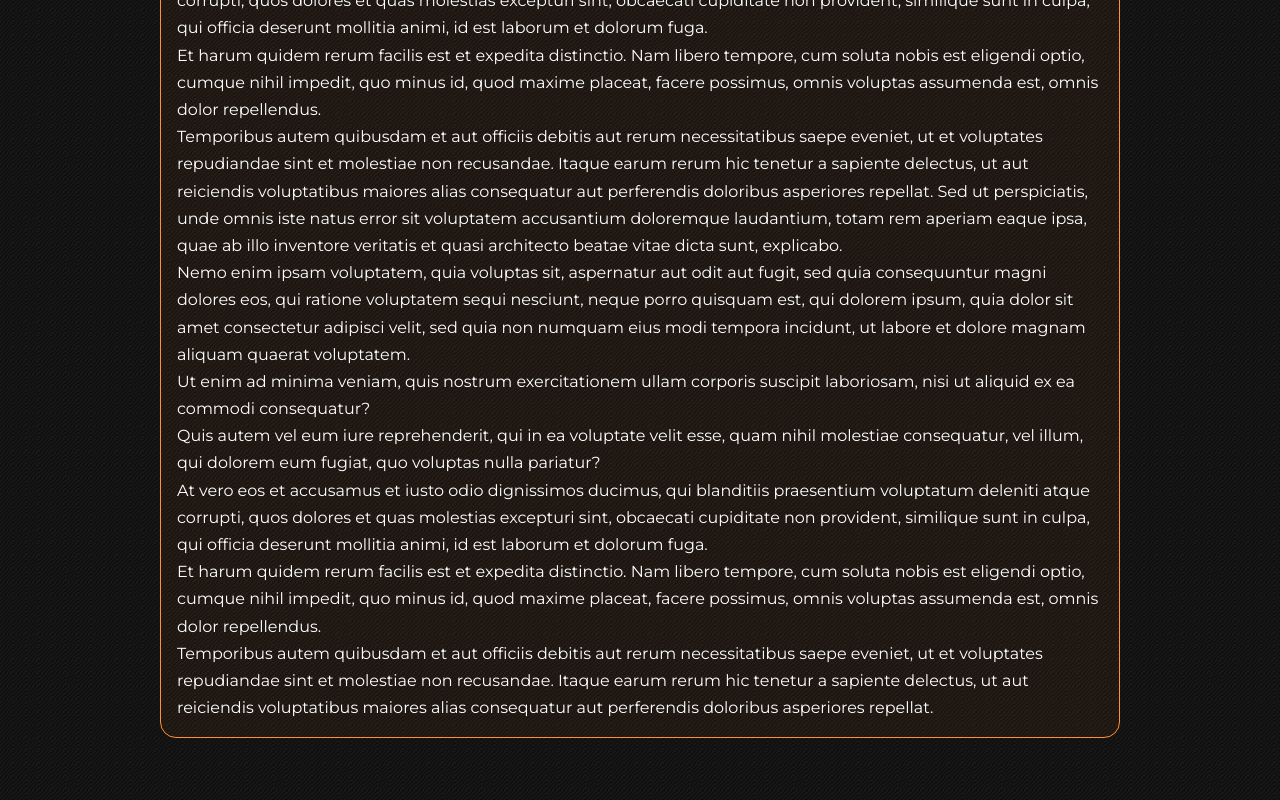
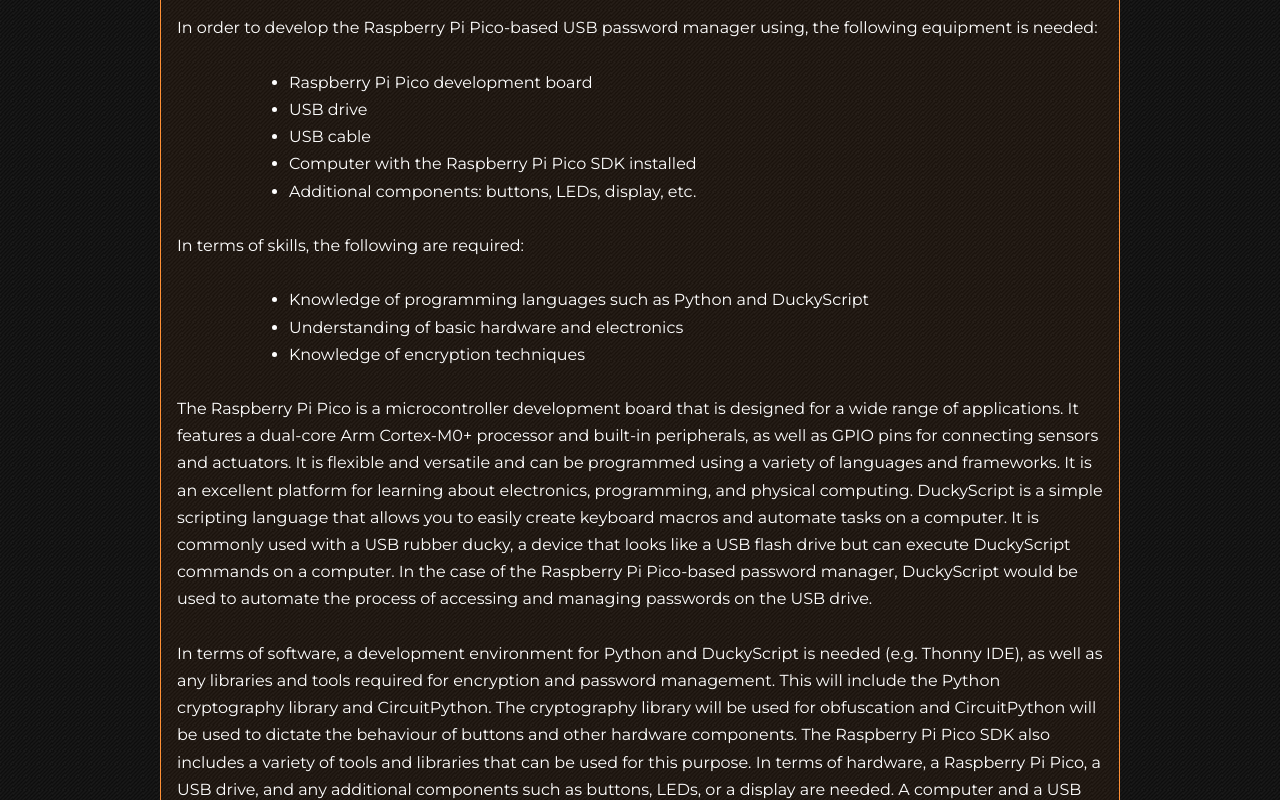
Before and after one commit to skdxxb95/skdxxb95, a React (Create React App) app: page / in a window 1280 px wide. Shown: the part 7400-8200 px from the top of the page. Built offline with nearby package versions, Linux system fonts and the light colour scheme.

Commit message:
Changed list styles, finished project idea and most features

```diff
--- a/src/components/footer/footer.css
+++ b/src/components/footer/footer.css
@@ -23,6 +23,7 @@
     justify-content: center;
     gap: 2rem;
     margin: 1rem auto 2rem;
+    list-style: none;
 }
 
 .footer__socials {
--- a/src/components/nav/nav.css
+++ b/src/components/nav/nav.css
@@ -21,6 +21,7 @@
     display: flex;
     color: var(--colour-light);
     font-size: 1.1rem;
+    list-style: none;
 }
 
 nav a:hover {
--- a/src/components/project_idea/ProjectIdea.jsx
+++ b/src/components/project_idea/ProjectIdea.jsx
@@ -11,59 +11,56 @@
         <div className="projectidea__content">
           <article className='projectidea__details'>
             <p>
-            Sed ut perspiciatis, unde omnis iste natus error sit voluptatem accusantium doloremque laudantium, totam rem aperiam eaque ipsa, quae ab illo inventore veritatis et quasi architecto beatae vitae dicta sunt, explicabo.
+            Introducing the Raspberry Pi Pico-based USB password manager. The Raspberry Pi Pico-based USB password manager is a compact and portable device that allows you to securely store and manage your passwords on a USB drive. Using DuckyScript, a simple scripting language, you can easily access your passwords from any computer. The Raspberry Pi Pico provides the power and versatility for this device, making it a convenient and effective solution for managing your passwords. In light of recent data breaches happening around the world, the development of a USB password manager can provide peace of mind and protect your sensitive information.
+            <br></br><br></br>
+            The primary motivation for using a Raspberry Pi Pico-based USB password manager over web-based password managers is the added security and control. With a USB password manager, your passwords are stored locally on a physical device, rather than on a remote server. This means that you have complete control over your password data and are not at risk of it being accessed by unauthorized individuals. Additionally, a USB password manager is portable and can be easily accessed from any computer, providing greater convenience than web-based password managers which require an internet connection. This can be particularly useful for people who have multiple online accounts and need to regularly access and update their passwords.
+            <br></br><br></br>
+            The local password manager would have a variety of features, depending on the specific implementation. The features of such a password manager would include:
+            <br></br><br></br>
+          </p>
+            <ul>
+              <li>Storing multiple passwords: The password manager can store multiple passwords, allowing you to use it for different accounts and websites.</li>
+              <li>Selecting passwords using buttons: The password manager can use buttons on the Raspberry Pi Pico to allow you to select which password to enter.</li>
+              <li>Entering passwords automatically: When a password is selected, the password manager can automatically enter the password on the connected computer using the STRING command in DuckyScript.</li>
+              <li>Password protection/2FA: The password manager can use a password protection system to prevent unauthorized access to the stored passwords, utilizing buttons combinations on the device. </li>
+              <li>Encrypting stored passwords: The password manager can use encryption to protect the stored passwords, making them more secure.</li>
+            </ul>
+           <p>
             <br></br>
-            Nemo enim ipsam voluptatem, quia voluptas sit, aspernatur aut odit aut fugit, sed quia consequuntur magni dolores eos, qui ratione voluptatem sequi nesciunt, neque porro quisquam est, qui dolorem ipsum, quia dolor sit amet consectetur adipisci velit, sed quia non numquam eius modi tempora incidunt, ut labore et dolore magnam aliquam quaerat voluptatem.
-            <br></br>
-            Ut enim ad minima veniam, quis nostrum exercitationem ullam corporis suscipit laboriosam, nisi ut aliquid ex ea commodi consequatur?
-            <br></br>
-            Quis autem vel eum iure reprehenderit, qui in ea voluptate velit esse, quam nihil molestiae consequatur, vel illum, qui dolorem eum fugiat, quo voluptas nulla pariatur?
-            <br></br>
-            At vero eos et accusamus et iusto odio dignissimos ducimus, qui blanditiis praesentium voluptatum deleniti atque corrupti, quos dolores et quas molestias excepturi sint, obcaecati cupiditate non provident, similique sunt in culpa, qui officia deserunt mollitia animi, id est laborum et dolorum fuga.
-            <br></br>
-            Et harum quidem rerum facilis est et expedita distinctio. Nam libero tempore, cum soluta nobis est eligendi optio, cumque nihil impedit, quo minus id, quod maxime placeat, facere possimus, omnis voluptas assumenda est, omnis dolor repellendus.
-            <br></br>
-            Temporibus autem quibusdam et aut officiis debitis aut rerum necessitatibus saepe eveniet, ut et voluptates repudiandae sint et molestiae non recusandae. Itaque earum rerum hic tenetur a sapiente delectus, ut aut reiciendis voluptatibus maiores alias consequatur aut perferendis doloribus asperiores repellat.
-            Sed ut perspiciatis, unde omnis iste natus error sit voluptatem accusantium doloremque laudantium, totam rem aperiam eaque ipsa, quae ab illo inventore veritatis et quasi architecto beatae vitae dicta sunt, explicabo.
-            <br></br>
-            Nemo enim ipsam voluptatem, quia voluptas sit, aspernatur aut odit aut fugit, sed quia consequuntur magni dolores eos, qui ratione voluptatem sequi nesciunt, neque porro quisquam est, qui dolorem ipsum, quia dolor sit amet consectetur adipisci velit, sed quia non numquam eius modi tempora incidunt, ut labore et dolore magnam aliquam quaerat voluptatem.
-            <br></br>
-            Ut enim ad minima veniam, quis nostrum exercitationem ullam corporis suscipit laboriosam, nisi ut aliquid ex ea commodi consequatur?
-            <br></br>
-            Quis autem vel eum iure reprehenderit, qui in ea voluptate velit esse, quam nihil molestiae consequatur, vel illum, qui dolorem eum fugiat, quo voluptas nulla pariatur?
-            <br></br>
-            At vero eos et accusamus et iusto odio dignissimos ducimus, qui blanditiis praesentium voluptatum deleniti atque corrupti, quos dolores et quas molestias excepturi sint, obcaecati cupiditate non provident, similique sunt in culpa, qui officia deserunt mollitia animi, id est laborum et dolorum fuga.
-            <br></br>
-            Et harum quidem rerum facilis est et expedita distinctio. Nam libero tempore, cum soluta nobis est eligendi optio, cumque nihil impedit, quo minus id, quod maxime placeat, facere possimus, omnis voluptas assumenda est, omnis dolor repellendus.
-            <br></br>
-            Temporibus autem quibusdam et aut officiis debitis aut rerum necessitatibus saepe eveniet, ut et voluptates repudiandae sint et molestiae non recusandae. Itaque earum rerum hic tenetur a sapiente delectus, ut aut reiciendis voluptatibus maiores alias consequatur aut perferendis doloribus asperiores repellat.
-            Sed ut perspiciatis, unde omnis iste natus error sit voluptatem accusantium doloremque laudantium, totam rem aperiam eaque ipsa, quae ab illo inventore veritatis et quasi architecto beatae vitae dicta sunt, explicabo.
-            <br></br>
-            Nemo enim ipsam voluptatem, quia voluptas sit, aspernatur aut odit aut fugit, sed quia consequuntur magni dolores eos, qui ratione voluptatem sequi nesciunt, neque porro quisquam est, qui dolorem ipsum, quia dolor sit amet consectetur adipisci velit, sed quia non numquam eius modi tempora incidunt, ut labore et dolore magnam aliquam quaerat voluptatem.
-            <br></br>
-            Ut enim ad minima veniam, quis nostrum exercitationem ullam corporis suscipit laboriosam, nisi ut aliquid ex ea commodi consequatur?
-            <br></br>
-            Quis autem vel eum iure reprehenderit, qui in ea voluptate velit esse, quam nihil molestiae consequatur, vel illum, qui dolorem eum fugiat, quo voluptas nulla pariatur?
-            <br></br>
-            At vero eos et accusamus et iusto odio dignissimos ducimus, qui blanditiis praesentium voluptatum deleniti atque corrupti, quos dolores et quas molestias excepturi sint, obcaecati cupiditate non provident, similique sunt in culpa, qui officia deserunt mollitia animi, id est laborum et dolorum fuga.
-            <br></br>
-            Et harum quidem rerum facilis est et expedita distinctio. Nam libero tempore, cum soluta nobis est eligendi optio, cumque nihil impedit, quo minus id, quod maxime placeat, facere possimus, omnis voluptas assumenda est, omnis dolor repellendus.
-            <br></br>
-            Temporibus autem quibusdam et aut officiis debitis aut rerum necessitatibus saepe eveniet, ut et voluptates repudiandae sint et molestiae non recusandae. Itaque earum rerum hic tenetur a sapiente delectus, ut aut reiciendis voluptatibus maiores alias consequatur aut perferendis doloribus asperiores repellat.
-            Sed ut perspiciatis, unde omnis iste natus error sit voluptatem accusantium doloremque laudantium, totam rem aperiam eaque ipsa, quae ab illo inventore veritatis et quasi architecto beatae vitae dicta sunt, explicabo.
-            <br></br>
-            Nemo enim ipsam voluptatem, quia voluptas sit, aspernatur aut odit aut fugit, sed quia consequuntur magni dolores eos, qui ratione voluptatem sequi nesciunt, neque porro quisquam est, qui dolorem ipsum, quia dolor sit amet consectetur adipisci velit, sed quia non numquam eius modi tempora incidunt, ut labore et dolore magnam aliquam quaerat voluptatem.
-            <br></br>
-            Ut enim ad minima veniam, quis nostrum exercitationem ullam corporis suscipit laboriosam, nisi ut aliquid ex ea commodi consequatur?
-            <br></br>
-            Quis autem vel eum iure reprehenderit, qui in ea voluptate velit esse, quam nihil molestiae consequatur, vel illum, qui dolorem eum fugiat, quo voluptas nulla pariatur?
-            <br></br>
-            At vero eos et accusamus et iusto odio dignissimos ducimus, qui blanditiis praesentium voluptatum deleniti atque corrupti, quos dolores et quas molestias excepturi sint, obcaecati cupiditate non provident, similique sunt in culpa, qui officia deserunt mollitia animi, id est laborum et dolorum fuga.
-            <br></br>
-            Et harum quidem rerum facilis est et expedita distinctio. Nam libero tempore, cum soluta nobis est eligendi optio, cumque nihil impedit, quo minus id, quod maxime placeat, facere possimus, omnis voluptas assumenda est, omnis dolor repellendus.
-            <br></br>
-            Temporibus autem quibusdam et aut officiis debitis aut rerum necessitatibus saepe eveniet, ut et voluptates repudiandae sint et molestiae non recusandae. Itaque earum rerum hic tenetur a sapiente delectus, ut aut reiciendis voluptatibus maiores alias consequatur aut perferendis doloribus asperiores repellat.
+            This product would have a number of advantages over a tool like LastPass. First, because the password manager would be run on a Raspberry Pi Pico, it would be highly portable and could be easily carried around on a keychain or in a pocket. This would make it convenient to use in a variety of situations, including when traveling or when using a public computer. Second, because the password manager would be based on DuckyScript, it would be highly customizable. This means that you could easily create custom scripts to automate complex login processes, such as two-factor authentication with physical button presses, and tailor the password manager to your specific needs. This would make it more efficient to use than a generic password manager like LastPass. Third, because the password manager would be run on a Raspberry Pi Pico, it would be highly secure. The Raspberry Pi Pico is a small, low-power computer that is highly resistant to tampering and hacking attempts. This means that your password manager would be safe from attempts to access it without your permission, making it more secure than a cloud-based password manager like LastPass.
+            <br></br><br></br>
+            However, there are some shortcomings to using a USB password manager compared to internet-based password managers. One disadvantage is that a USB password manager requires a physical device and a USB cable to access your passwords, whereas internet-based password managers can be accessed from any device with an internet connection. This can be inconvenient if you need to access your passwords from multiple devices or locations. Additionally, internet-based password managers often offer features such as password sharing and synchronization across devices, which are not available with a USB password manager. Despite this, this product would offer a combination of portability, customization, and security that would make it a better option than a tool like LastPass.
+            <br></br><br></br>
+            In order to develop the Raspberry Pi Pico-based USB password manager using, the following equipment is needed:
+            <br></br><br></br>
            </p>
+           <ul>
+              <li>Raspberry Pi Pico development board</li>
+              <li>USB drive</li>
+              <li>USB cable</li>
+              <li>Computer with the Raspberry Pi Pico SDK installed</li>
+              <li>Additional components: buttons, LEDs, display, etc.</li>
+            </ul>
+            <p>
+              <br></br>
+              In terms of skills, the following are required:
+              <br></br><br></br>
+            </p>
+            <ul>
+              <li>Knowledge of programming languages such as Python and DuckyScript</li>
+              <li>Understanding of basic hardware and electronics</li>
+              <li>Knowledge of encryption techniques</li>
+            </ul>
+            <p>
+              <br></br>
+              The Raspberry Pi Pico is a microcontroller development board that is designed for a wide range of applications. It features a dual-core Arm Cortex-M0+ processor and built-in peripherals, as well as GPIO pins for connecting sensors and actuators. It is flexible and versatile and can be programmed using a variety of languages and frameworks. It is an excellent platform for learning about electronics, programming, and physical computing. DuckyScript is a simple scripting language that allows you to easily create keyboard macros and automate tasks on a computer. It is commonly used with a USB rubber ducky, a device that looks like a USB flash drive but can execute DuckyScript commands on a computer. In the case of the Raspberry Pi Pico-based password manager, DuckyScript would be used to automate the process of accessing and managing passwords on the USB drive.
+              <br></br><br></br>
+              In terms of software, a development environment for Python and DuckyScript is needed (e.g. Thonny IDE), as well as any libraries and tools required for encryption and password management. This will include the Python cryptography library and CircuitPython. The cryptography library will be used for obfuscation and CircuitPython will be used to dictate the behaviour of buttons and other hardware components. The Raspberry Pi Pico SDK also includes a variety of tools and libraries that can be used for this purpose. In terms of hardware, a Raspberry Pi Pico, a USB drive, and any additional components such as buttons, LEDs, or a display are needed. A computer and a USB cable are also required for development and testing. Other tools may be required such as breadboards and a soldering iron in order to prototype and test the project.
+              <br></br><br></br>
+              It is feasible to find the skills, software, and hardware needed for this project. Python and DuckyScript are widely used and well-documented languages, and there are many resources available for learning them. The Raspberry Pi Pico and other hardware components are readily available from online retailers and electronics stores. The development environment and libraries can be easily downloaded and installed. Open-source tools, such as the libraries and tools included in the Raspberry Pi Pico SDK are useful resources for developing this project. The Raspberry Pi Pico, the Thonny IDE and DuckyScript are also all open source, as is the cryptography library.
+              <br></br><br></br>
+              If the Raspberry Pi Pico-based USB password manager project is successful, the outcome will be a compact and portable device that allows users to securely store and manage their passwords on a USB drive. The password manager will provide added security and control over password data, compared to online password managers which store data on remote servers. The successful development of this password manager will help to solve the problem of data breaches and online password managers, providing users with a secure and convenient solution for managing their passwords. The impact of this development will be to provide users with a secure and portable password management solution, and to reduce the risk of data breaches and cyber-attacks.
+            </p>
           </article>
         </div>
       </div>
--- a/src/components/project_idea/projectidea.css
+++ b/src/components/project_idea/projectidea.css
@@ -1,4 +1,4 @@
-.projectidea__content p {
+.projectidea__content {
     margin: 1rem 0 2.6rem;
     color: var(--color-white);
     background: var(--color-bg-variant);
@@ -6,4 +6,11 @@
     border: 1px solid transparent;
     border-radius: 1rem;
     border-color: var(--color-primary);
+    list-style: circle;
 }
+
+.projectidea__content ul {
+    margin-left: 7rem;
+    list-style:disc;
+    word-wrap: normal;
+}
--- a/src/index.css
+++ b/src/index.css
@@ -6,7 +6,7 @@
     border: 0;
     outline: 0;
     box-sizing: border-box;
-    list-style: none;
+
     text-decoration: none;
 }
 
```
